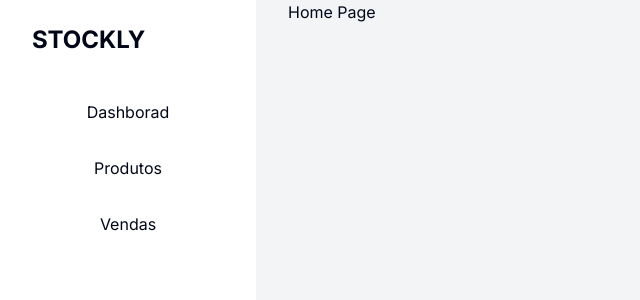
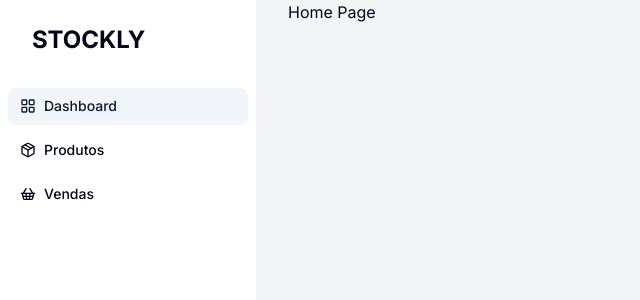
Before and after one commit to carlosEA28/stockly, a Next.js app: page / in a window 1280 px wide. Shown: the top 300 px of the page, without its empty margins (0-640 px from the left). Built offline with nearby package versions, Linux system fonts and the light colour scheme.

Commit message:
feat: add sidebar button to sidebar

```diff
--- a/app/_components/sidebar.tsx
+++ b/app/_components/sidebar.tsx
@@ -1,16 +1,29 @@
+import { LayoutGrid, Package, ShoppingBasketIcon } from "lucide-react";
+import SidebarButton from "./sidebar-button";
+
 const Sidebar = () => {
   return (
     <div className="h-screen w-64 bg-white">
-      {/* IMAGE */}
       <div className="px-8 py-6">
         <h1 className="text-2xl font-bold">STOCKLY</h1>
       </div>
 
       {/* BOTOES */}
       <div className="flex flex-col gap-2 p-2">
-        <button className="px-6 py-3">Dashborad</button>
-        <button className="px-6 py-3">Produtos</button>
-        <button className="px-6 py-3">Vendas</button>
+        <SidebarButton href="/">
+          <LayoutGrid size={20} />
+          Dashboard
+        </SidebarButton>
+
+        <SidebarButton href="/products">
+          <Package size={20} />
+          Produtos
+        </SidebarButton>
+
+        <SidebarButton href="/sales">
+          <ShoppingBasketIcon size={20} />
+          Vendas
+        </SidebarButton>
       </div>
     </div>
   );
```
